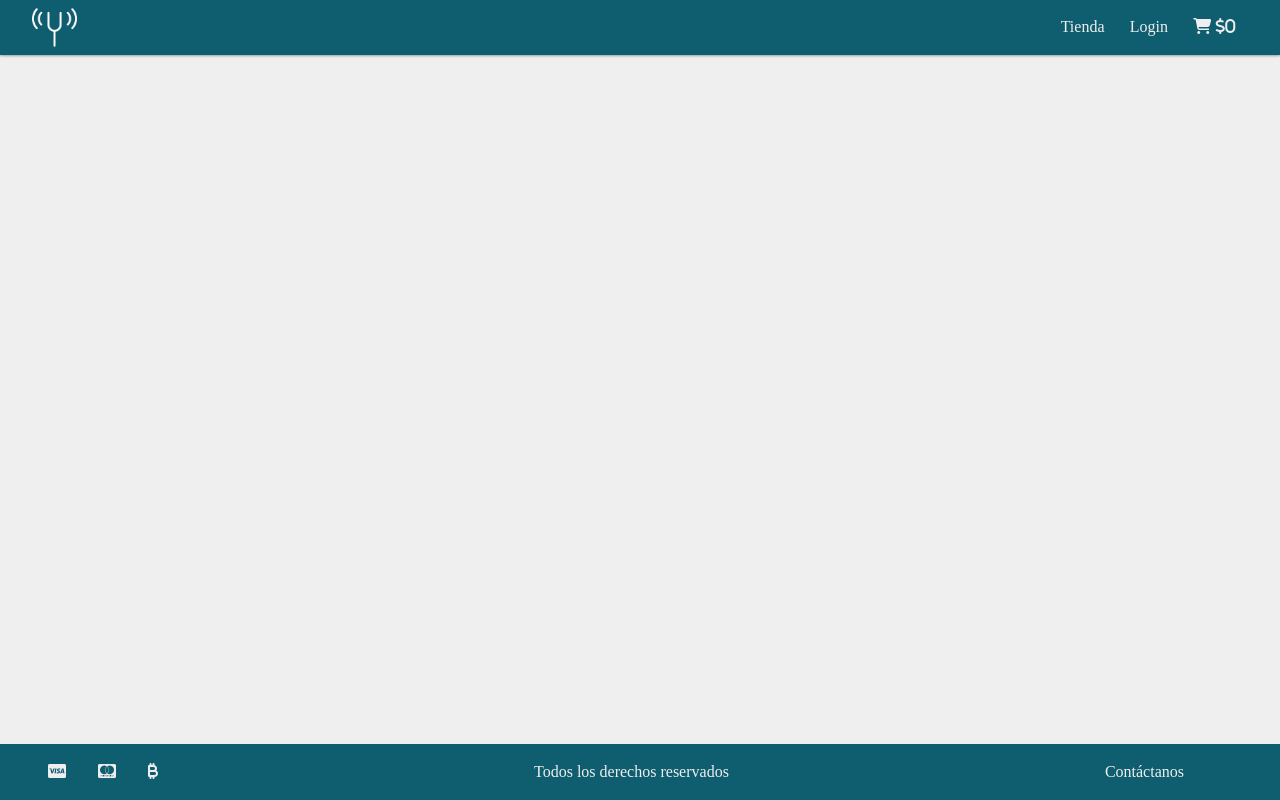
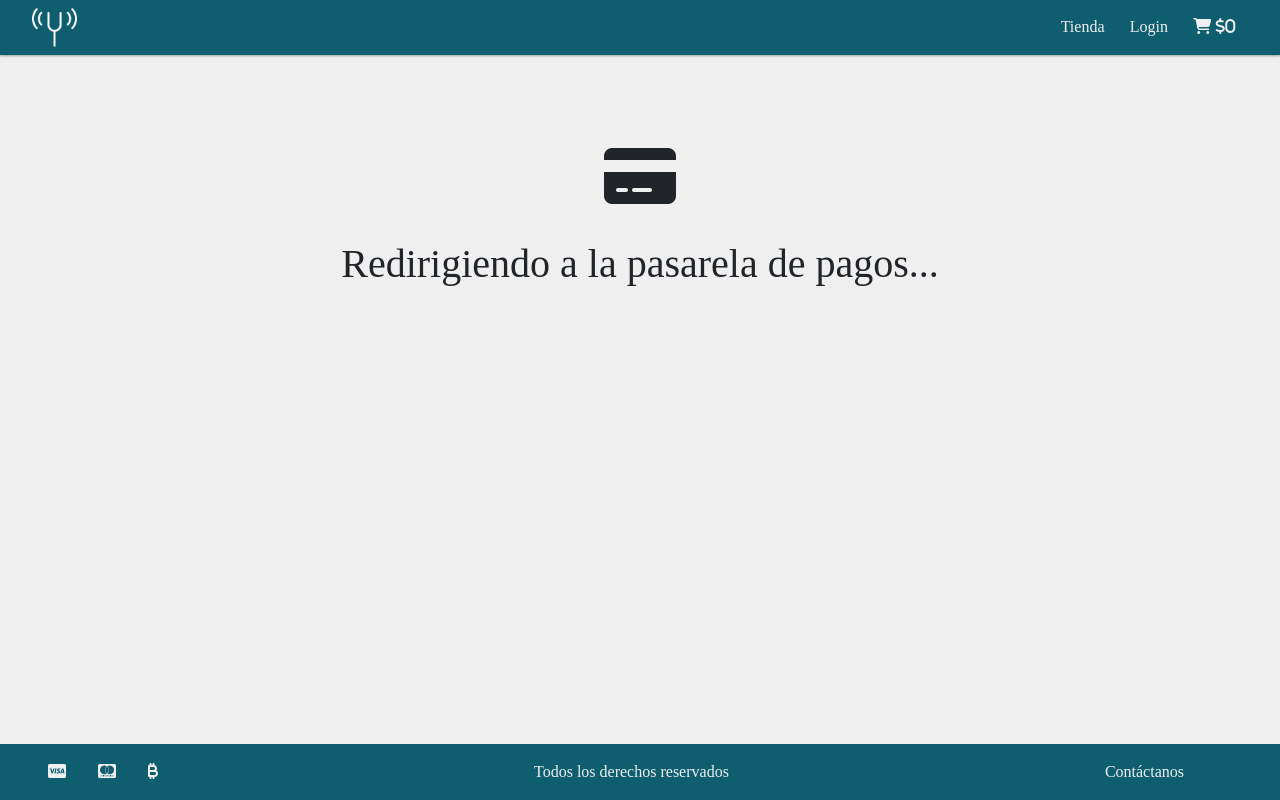
Before and after one commit to mbstnd/marketplace, a React (Vite) app: page /pagar in a window 1280 px wide. Built offline with nearby package versions, Linux system fonts and the light colour scheme.

Commit message:
add payment and not found view

```diff
--- a/src/App.css
+++ b/src/App.css
@@ -619,3 +619,30 @@ main .text-home {
 }
 
 /* Fin estilos Carrito */
+
+/* Comienzo de estilos Payment y Not Found */
+
+.not-found,
+.payment {
+  padding-top: 9rem;
+  text-align: center;
+}
+
+.not-found h1 {
+  font-size: 4rem;
+  margin-bottom: 1rem;
+}
+
+.not-found p {
+  margin-bottom: 3rem;
+  font-size: 1.25rem;
+}
+
+
+.payment i {
+  font-size: 4rem;
+  display: inline-block;
+  margin-bottom: 2rem;
+}
+
+/* Fin de estilos Payment y Not Found */
--- a/src/App.jsx
+++ b/src/App.jsx
@@ -15,6 +15,8 @@ import Publication from './views/Publication.jsx'
 import PublicationsList from './views/PublicationsList.jsx'
 import Guitar from './views/Guitar.jsx'
 import Cart from './views/Cart.jsx'
+import Payment from './views/Payment.jsx'
+import NotFound from './views/Notfound.jsx'
 
 
 function App() {
@@ -60,6 +62,8 @@ function App() {
             <Route path='/publication' element= { <Publication/> }></Route>
             <Route path='/mypublications' element= { <PublicationsList/> }></Route>
             <Route path='/guitar/:id' element= { <Guitar/> }></Route>
+            <Route path= '/pagar' element= { <Payment/> }></Route>
+            <Route path= '/*' element= { <NotFound/> }></Route>
           </Routes>
           <Footer></Footer>
         </BrowserRouter>
--- /dev/null
+++ b/src/views/NotFound.jsx
@@ -0,0 +1,15 @@
+import { Link } from "react-router-dom"
+
+const NotFound = ()=> {
+    return(
+        <main className="not-found">
+            <h1>Error 404</h1>
+            <p>Página no encontrada</p>
+
+            <Link to="/" className="btn btn-primary">Home</Link>
+
+        </main>
+    )
+}
+
+export default NotFound
--- /dev/null
+++ b/src/views/Payment.jsx
@@ -0,0 +1,10 @@
+const Payment = ()=> {
+    return(
+        <main className="payment">
+            <i className="fa-solid fa-credit-card"></i>
+            <h1>Redirigiendo a la pasarela de pagos...</h1>
+        </main>
+    )
+}
+
+export default Payment
```
